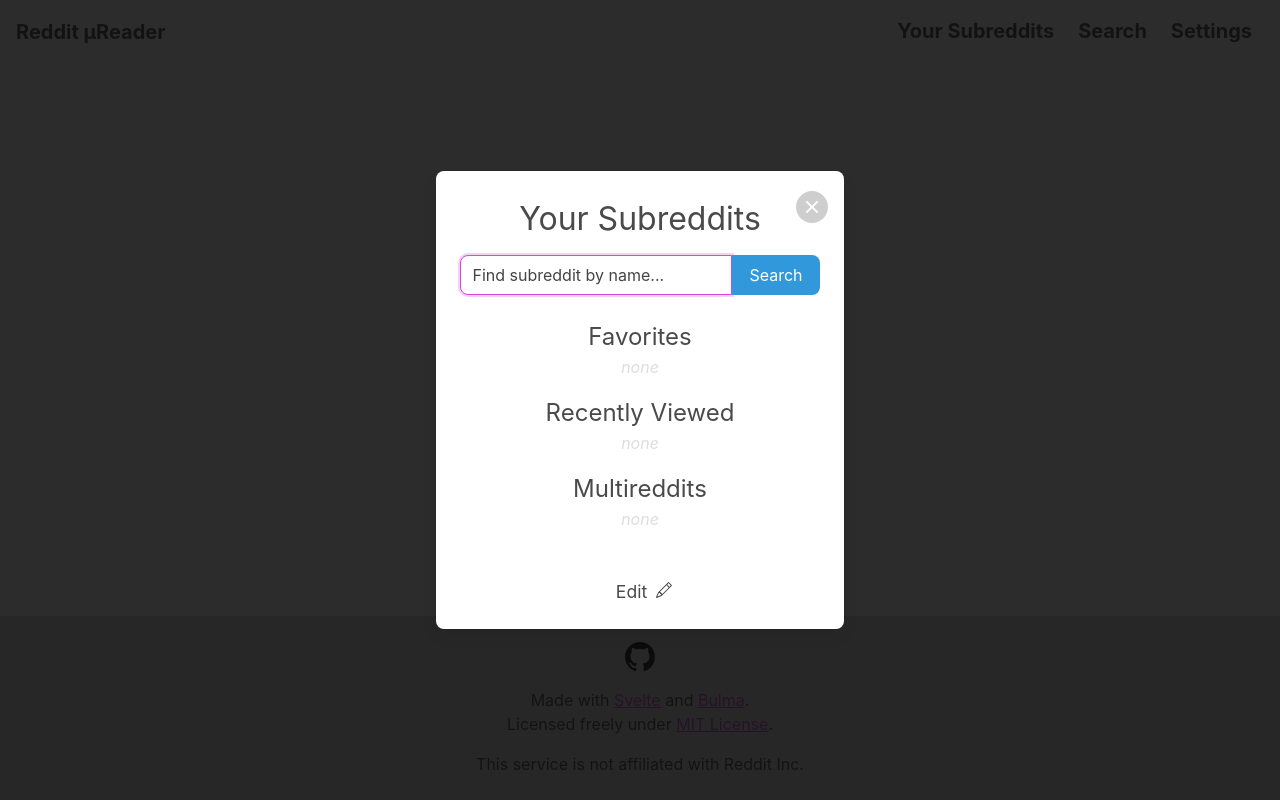
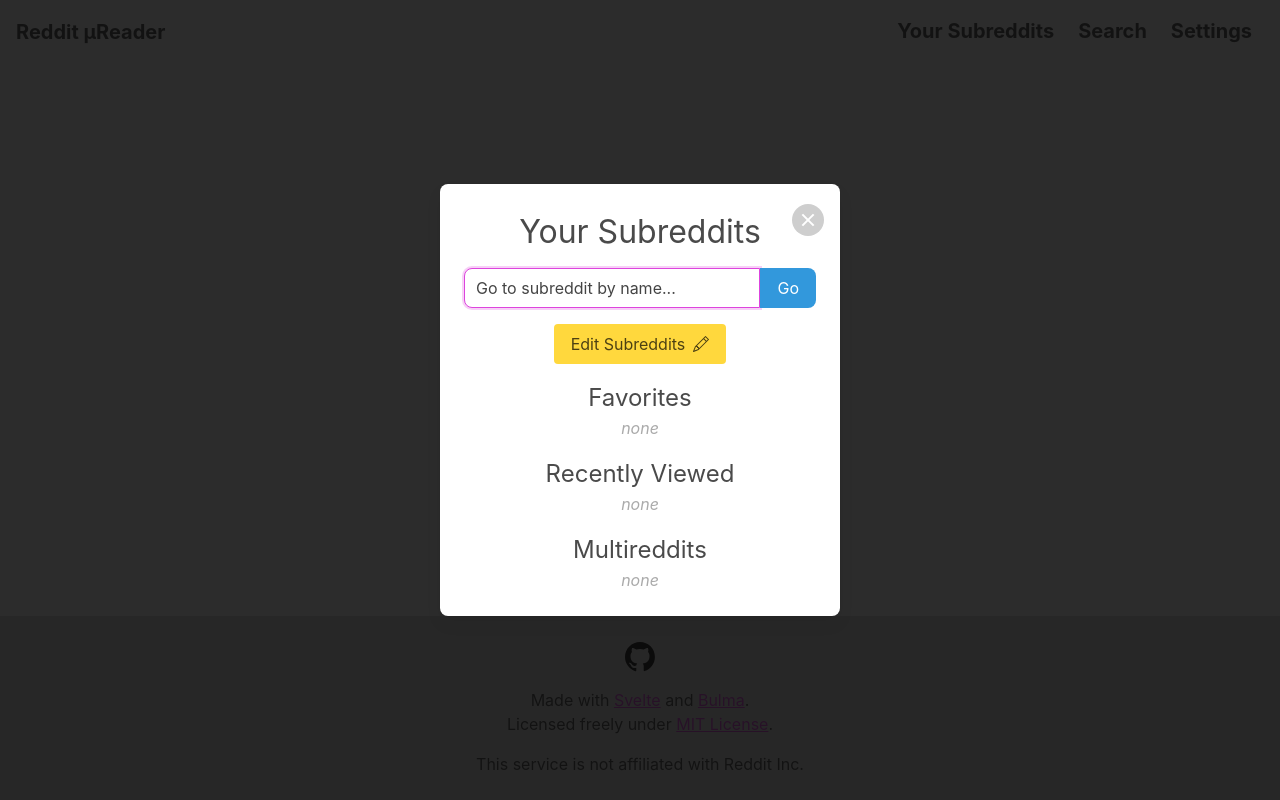
Before and after one commit to arcanemachine/svelte-reddit, a Svelte app: page / in a window 1280 px wide. Built offline with nearby package versions, Linux system fonts and the light colour scheme.

Commit message:
Convert edit icon into button

```diff
--- a/src/components/SubredditPicker.svelte
+++ b/src/components/SubredditPicker.svelte
@@ -80,17 +80,30 @@
       <div class="subreddit-search">
         <input class="input subreddit-search-input" type="search"
                bind:value="{subreddit}"
-               placeholder="Find subreddit by name..."
+               placeholder="Go to subreddit by name..."
                on:keyup="{e => e.key === 'Enter' && submitButtonClicked()}"
                autofocus> <!-- svelte-ignore a11y-autofocus -->
         <button class="button is-info subreddit-search-button-submit"
                 bind:this="{submitButton}"
                 on:click="{submitButtonClicked}">
-          Search
+          Go
         </button>
       </div>
 
-      <div class="mt-5 is-size-4">
+      <div class="mt-4 subreddits-edit-button-container">
+        <button class="button is-warning subreddits-edit-button"
+              class:is-active="{subredditsEditToggle}"
+              on:click="{subredditsEditToggle}">
+          Edit Subreddits
+          <svg class="ml-2 bi bi-pencil action-icon-pencil"
+               xmlns="http://www.w3.org/2000/svg"
+               width="16" height="16" fill="currentColor" viewBox="0 0 16 16">
+            <path d="M12.146.146a.5.5 0 0 1 .708 0l3 3a.5.5 0 0 1 0 .708l-10 10a.5.5 0 0 1-.168.11l-5 2a.5.5 0 0 1-.65-.65l2-5a.5.5 0 0 1 .11-.168l10-10zM11.207 2.5L13.5 4.793 14.793 3.5 12.5 1.207 11.207 2.5zm1.586 3L10.5 3.207 4 9.707V10h.5a.5.5 0 0 1 .5.5v.5h.5a.5.5 0 0 1 .5.5v.5h.293l6.5-6.5zm-9.761 5.175l-.106.106-1.528 3.821 3.821-1.528.106-.106A.5.5 0 0 1 5 12.5V12h-.5a.5.5 0 0 1-.5-.5V11h-.5a.5.5 0 0 1-.468-.325z"/>
+          </svg>
+        </button>
+      </div>
+
+      <div class="mt-4 is-size-4">
         Favorites
       </div>
 
@@ -156,17 +169,6 @@
         <div class="subject-empty-text">none</div>
       {/if}
 
-      <div class="mt-6 mb-0 ml-2 cursor-url subreddits-action-icon-container"
-           on:click="{subredditsEditToggle}">
-        <span class="hover-background-gray" style="font-size: 1.1rem;">
-          Edit
-          <svg class="ml-1 bi bi-pencil action-icon-pencil"
-               xmlns="http://www.w3.org/2000/svg"
-               width="16" height="16" fill="currentColor" viewBox="0 0 16 16">
-            <path d="M12.146.146a.5.5 0 0 1 .708 0l3 3a.5.5 0 0 1 0 .708l-10 10a.5.5 0 0 1-.168.11l-5 2a.5.5 0 0 1-.65-.65l2-5a.5.5 0 0 1 .11-.168l10-10zM11.207 2.5L13.5 4.793 14.793 3.5 12.5 1.207 11.207 2.5zm1.586 3L10.5 3.207 4 9.707V10h.5a.5.5 0 0 1 .5.5v.5h.5a.5.5 0 0 1 .5.5v.5h.293l6.5-6.5zm-9.761 5.175l-.106.106-1.528 3.821 3.821-1.528.106-.106A.5.5 0 0 1 5 12.5V12h-.5a.5.5 0 0 1-.5-.5V11h-.5a.5.5 0 0 1-.468-.325z"/>
-          </svg>
-        </span>
-      </div>
     </div>
   </div>
 </div>
@@ -254,6 +256,6 @@
 
 .subject-empty-text {
   font-style: italic;
-  color: #ddd;
+  color: #aaa;
 }
 </style>
```
